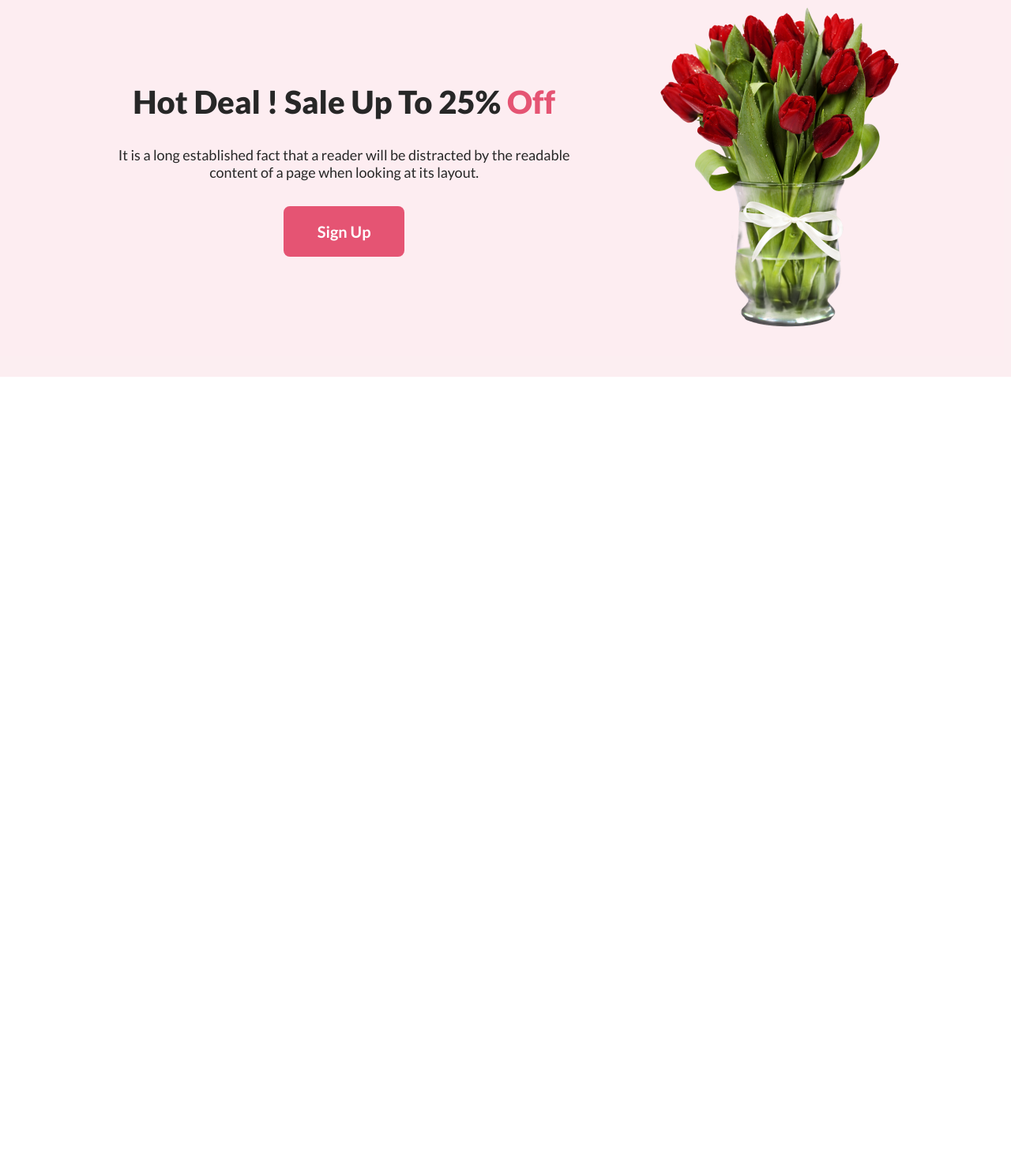
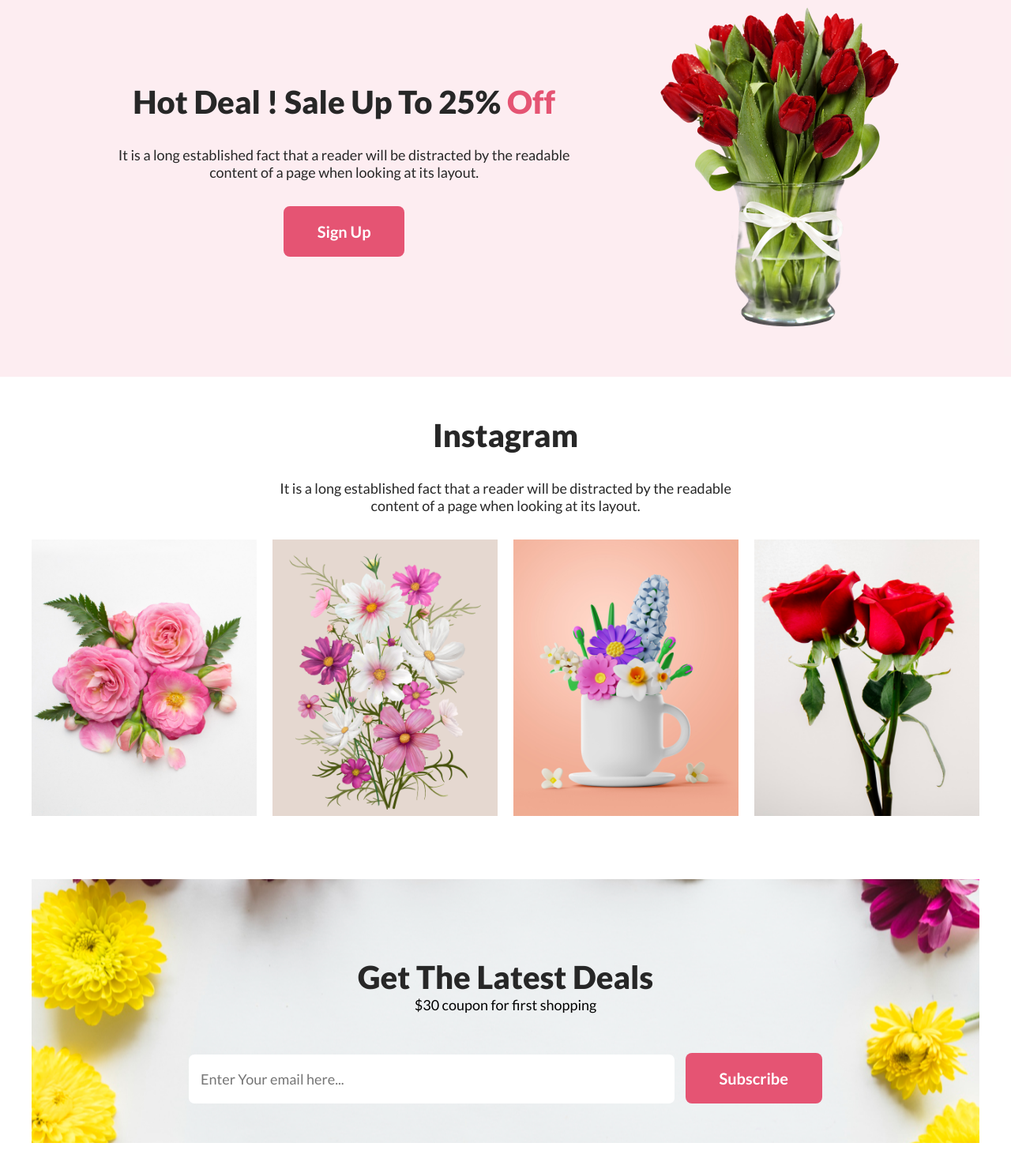
Before and after one commit to kabbo812/assignment-1-flower_shop, a plain HTML site: page index.html in a window 1280 px wide. Shown: the part 1836-3321 px from the top of the page at 79% size. Before the commit the page ends 2313 px from the top, so only its background shows below. Drawn offline with Linux system fonts and the light colour scheme.

Commit message:
Instagram area end

```diff
--- a/assets/css/style.css
+++ b/assets/css/style.css
@@ -128,3 +128,36 @@ h2{
     font-weight: 900;
     text-transform: capitalize;
 }
+.instagram-content {
+	display: flex;
+	justify-content: space-between;
+	gap: 20px;
+	margin-bottom: 80px;
+}
+.single-instagram {
+	width: 25%;
+	height: 350px;
+}
+.single-instagram img {
+	width: 100%;
+	height: 100%;
+	object-fit: cover;
+	display: block;
+}
+.instagram-box{
+	background: url("../images/Rectangle\ 9.png") no-repeat scroll center;
+}
+input {
+	border: none;
+	border-radius: 7px;
+	padding: 20px 0 20px 15px;
+	width: 50%;
+	outline: none;
+	margin-right: 10px;
+}
+button{
+	border: none;
+}
+.box-title{
+
+}
--- a/index.html
+++ b/index.html
@@ -94,6 +94,43 @@
         </div>
     </section>
     <!-- Deal Section End -->
+
+    <!-- Instagram Section Start -->
+    <section class="section-padding">
+        <div class="container">
+            <div class="instagram-area">
+                <div class="instagram-title center">
+                    <h2>Instagram</h2>
+                    <p class="simple">It is a long established fact that a reader will be distracted by the readable content of a page when looking at its layout.</p>
+                </div>
+                <div class="instagram-content">
+                    <div class="single-instagram">
+                        <img src="assets/images/Flower 01.png" alt="instagram-image">
+                    </div>
+                    <div class="single-instagram">
+                        <img src="assets/images/Rectangle 4.png" alt="instagram-image">
+                    </div>
+                    <div class="single-instagram">
+                        <img src="assets/images/Rectangle 5.png" alt="instagram-image">
+                    </div>
+                    <div class="single-instagram">
+                        <img src="assets/images/Rectangle 6.png" alt="instagram-image">
+                    </div>
+                </div>
+            </div>
+            <div class="instagram-box section-padding center">
+                <div class="box-title section-padding">
+                    <h2>Get The Latest Deals</h2>
+                    <p>$30 coupon for first shopping</p>
+                </div>
+                <form action="#">
+                    <input type="email" name="email" placeholder="Enter Your email here...">
+                    <button class="btn-1 ">subscribe</button>
+                </form>
+            </div>
+        </div>
+    </section>
+    <!-- Instagram Section End -->
     </main>
 </body>
 </html>
```
